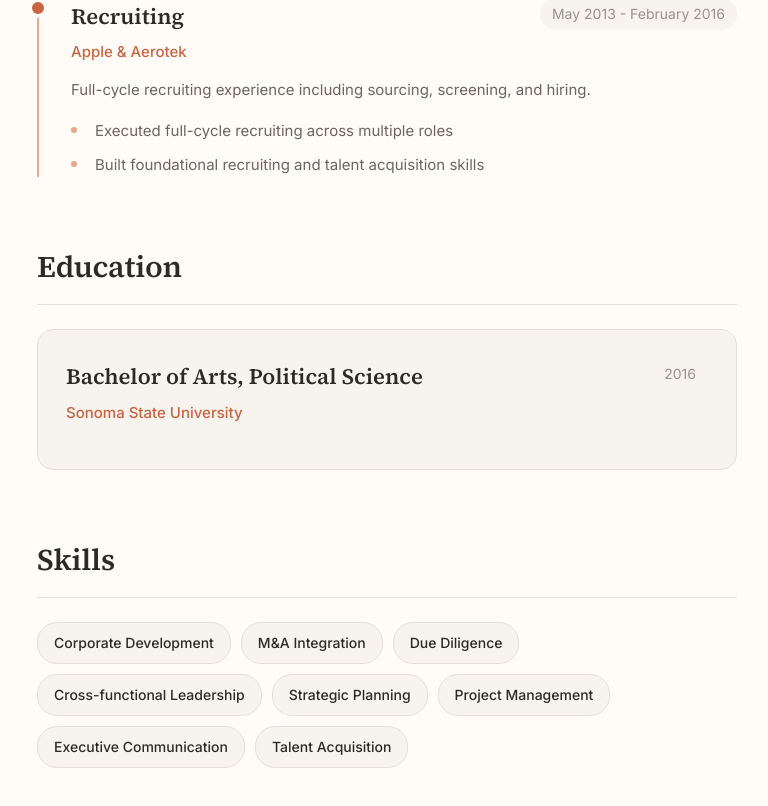
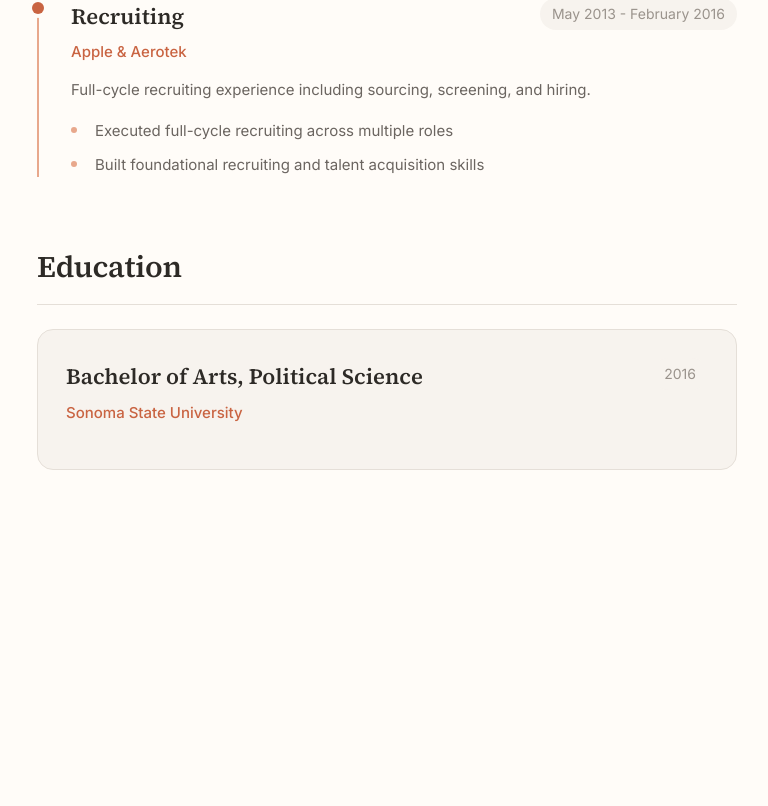
Before and after one commit to theryanhunt/homepage, a React (Vite) app: page /homepage/career in a window 1280 px wide. Shown: the part 1700-2506 px from the top of the page, without its empty margins (253-1021 px from the left). After the commit the page ends 2274 px from the top, so only its background shows below. Built offline with nearby package versions, Linux system fonts and the light colour scheme.

Commit message:
Remove skills section from career page

```diff
--- a/src/pages/Career.jsx
+++ b/src/pages/Career.jsx
@@ -71,17 +71,6 @@ const education = [
   }
 ]
 
-const skills = [
-  'Corporate Development',
-  'M&A Integration',
-  'Due Diligence',
-  'Cross-functional Leadership',
-  'Strategic Planning',
-  'Project Management',
-  'Executive Communication',
-  'Talent Acquisition'
-]
-
 export default function Career() {
   return (
     <div className="container career">
@@ -130,17 +119,6 @@ export default function Career() {
           ))}
         </div>
       </section>
-
-      <section className="career-section">
-        <h2>Skills</h2>
-        <div className="skills-grid">
-          {skills.map((skill, index) => (
-            <div key={index} className="skill-tag">
-              {skill}
-            </div>
-          ))}
-        </div>
-      </section>
     </div>
   )
 }
```
